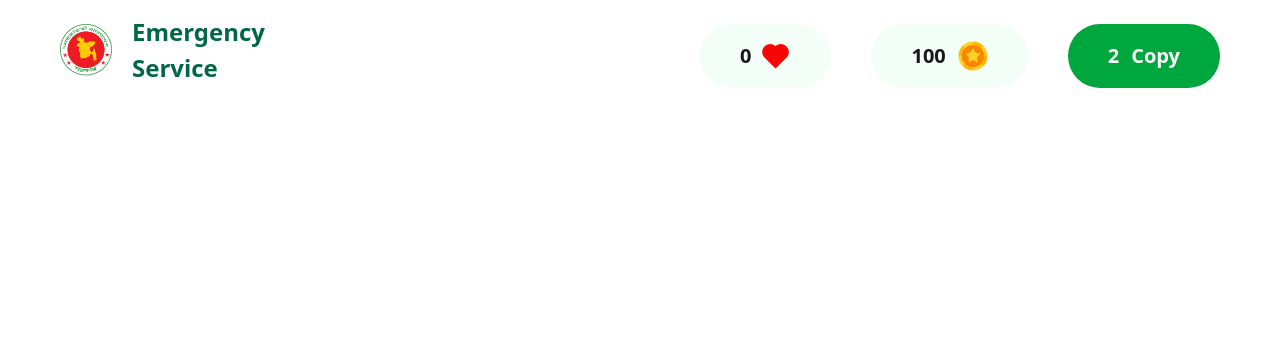
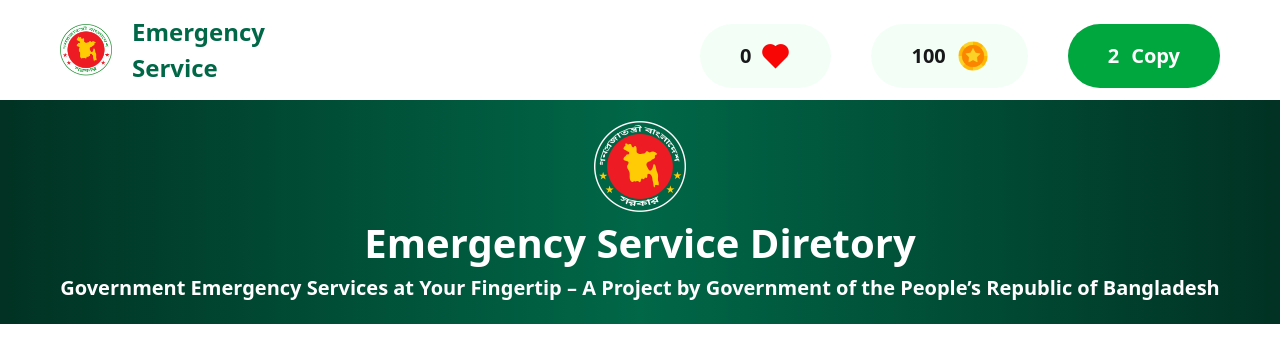
Before and after one commit to ahmed-1430/B12-A05-Emergency-Hotline-Web, a plain HTML site: page index.html in a window 1280 px wide. Drawn offline with nearby package versions, Linux system fonts and the light colour scheme.

Commit message:
Banner Section Complete

```diff
--- a/Styles/index.css
+++ b/Styles/index.css
@@ -0,0 +1,4 @@
+.banner{
+   background: #013223;
+background: linear-gradient(90deg, rgba(1, 50, 35, 1) 0%, rgba(0, 103, 71, 1) 50%, rgba(1, 50, 35, 1) 100%);
+}
--- a/index.html
+++ b/index.html
@@ -9,9 +9,11 @@
     <!-- Tailwind CDN -->
     <script src="https://cdn.jsdelivr.net/npm/@tailwindcss/browser@4"></script>
     <!-- BoxIcon CDN -->
-     <link href='https://unpkg.com/boxicons@2.1.4/css/boxicons.min.css' rel='stylesheet'>
+    <link href='https://unpkg.com/boxicons@2.1.4/css/boxicons.min.css' rel='stylesheet'>
+    <link rel="stylesheet" href="Styles/index.css">
 </head>
 <body>
+    <!-- header Section -->
     <header>
         <div class="flex justify-between pt-[24px] pb-[24px] pr-[60px] pl-[60px] max-h-[100px]">
             <div class="flex gap-5 items-center">
@@ -33,5 +35,12 @@
             </div>
         </div>
     </header>
+    <section>
+        <div class="banner flex flex-col mx-auto text-center items-center py-[21px]">
+            <img src="assets/logo-dark.png" alt="Bangladesh Govt logo" class="h-[92px] w-[92px]">
+            <h2 class="text-[40px] text-white font-bold">Emergency Service Diretory</h2>
+            <p class="text-[20px] text-white font-semibold">Government Emergency Services at Your Fingertip – A Project by  Government of the People’s Republic of Bangladesh</p>
+        </div>
+    </section>
 </body>
 </html>
```
